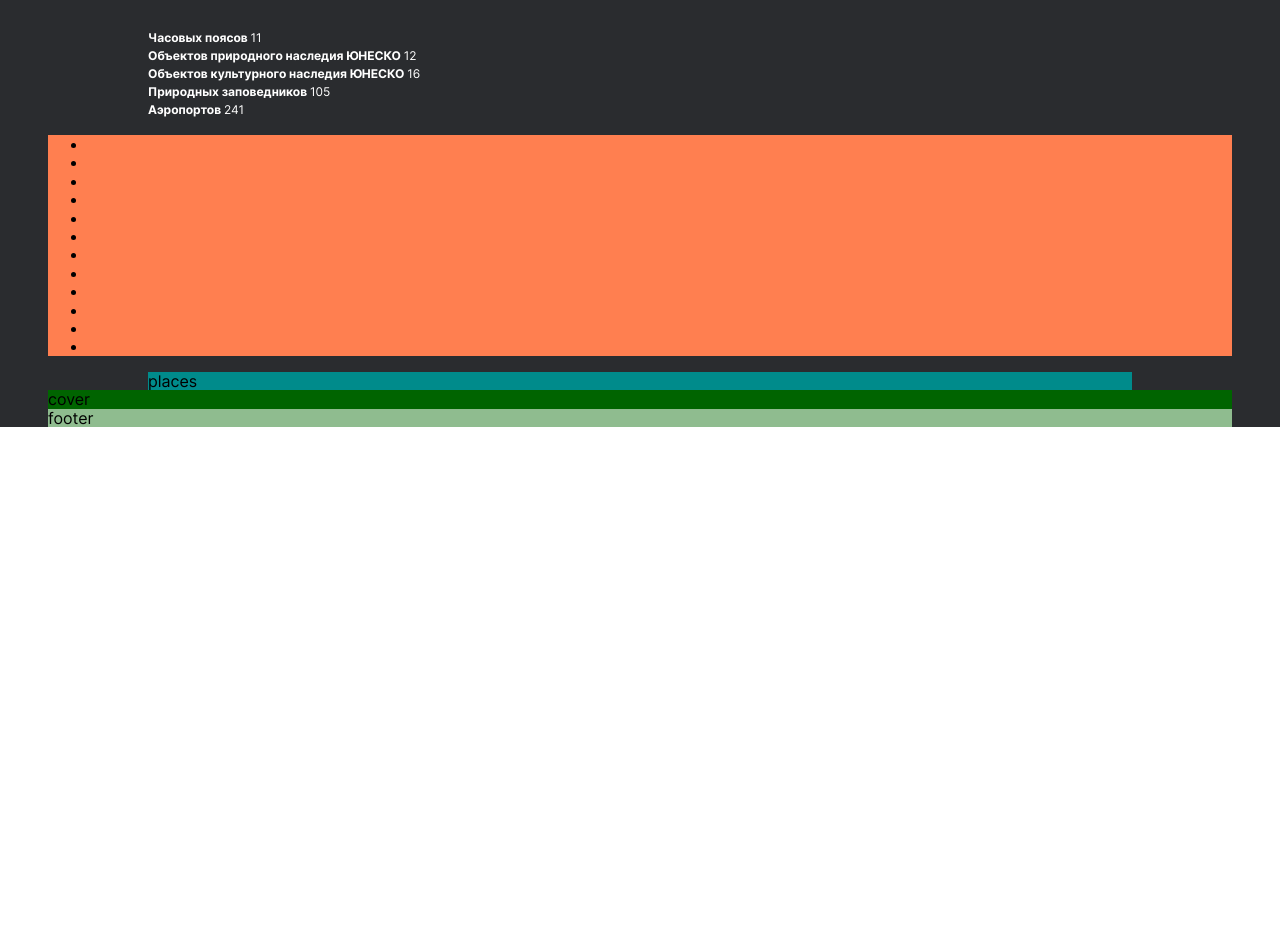
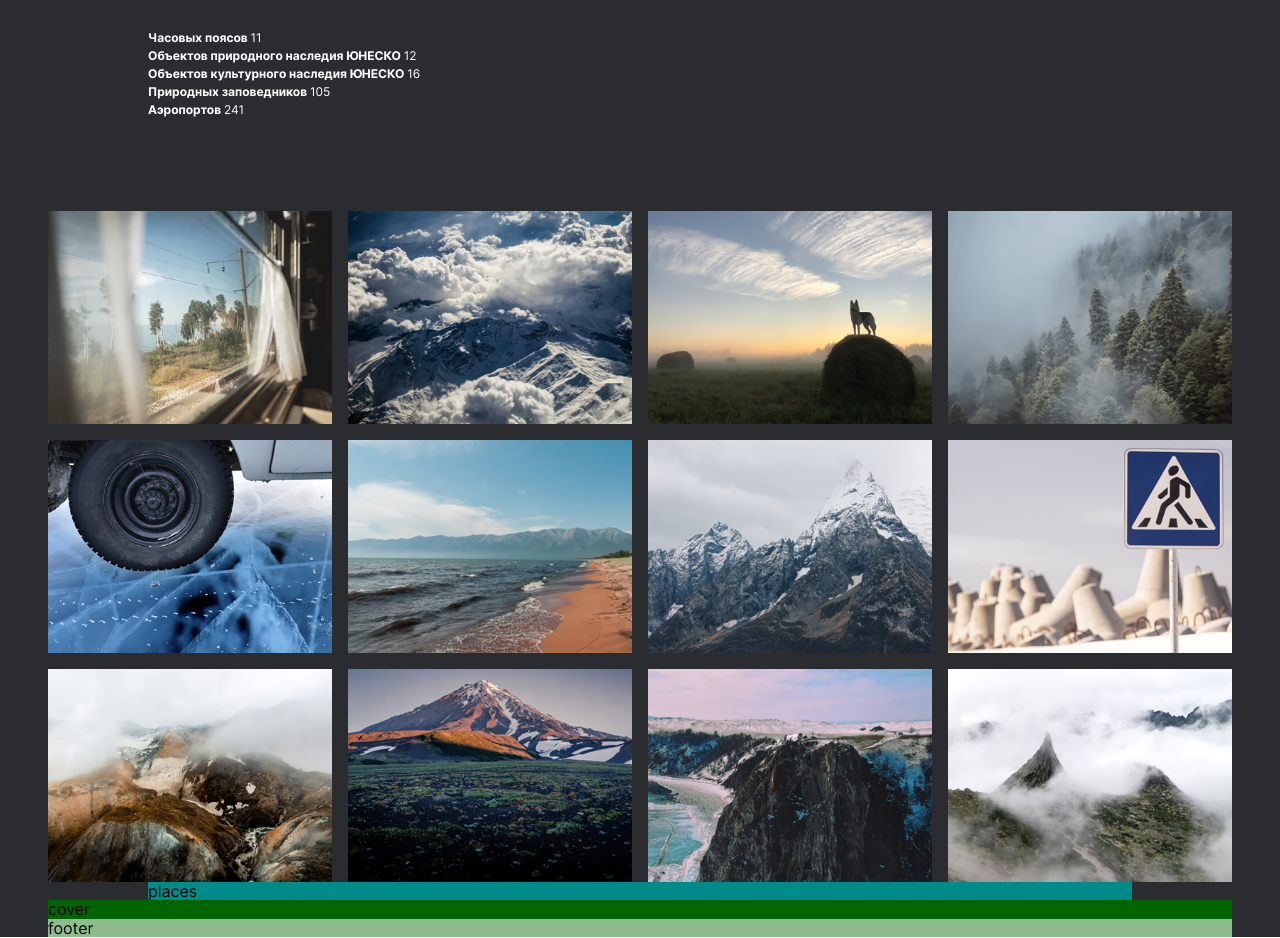
Before and after one commit to igor0sipov/russian-travel, a plain HTML site: page index.html in a window 1280 px wide. Shown: the part 1542-2480 px from the top of the page. Before the commit the page ends 1970 px from the top, so only its background shows below. Drawn offline with Linux system fonts and the light colour scheme.

Commit message:
photo-grid finished

```diff
--- a/blocks/intro/__list/intro__list.css
+++ b/blocks/intro/__list/intro__list.css
@@ -1,5 +1,5 @@
 .intro__list {
-  margin: 32px 0 0;
+  margin: 32px 0 92px;
   padding: 0;
   list-style: none;
 
--- /dev/null
+++ b/blocks/photo-grid/__item/photo-grid__item.css
@@ -0,0 +1,5 @@
+.photo-grid__item{
+  width: 100%;
+  margin: 0;
+  padding: 0;
+}
--- a/blocks/photo-grid/photo-grid.css
+++ b/blocks/photo-grid/photo-grid.css
@@ -1,4 +1,15 @@
+@import url(./__item/photo-grid__item.css);
+
 .photo-grid {
-  background-color: coral;
   grid-area: photo-grid;
+  margin: 0;
+  padding: 0;
+  list-style: none;
+
+  width: 100%;
+  display: grid;
+  grid-template-columns: repeat(auto-fit, 284px);
+  grid-auto-rows: 213px;
+  gap: 16px;
+  font-size: 0;
 }
--- a/index.html
+++ b/index.html
@@ -44,18 +44,42 @@
     </section>
 
     <ul class="photo-grid">
-      <li class="photo-grid__item"></li>
-      <li class="photo-grid__item"></li>
-      <li class="photo-grid__item"></li>
-      <li class="photo-grid__item"></li>
-      <li class="photo-grid__item"></li>
-      <li class="photo-grid__item"></li>
-      <li class="photo-grid__item"></li>
-      <li class="photo-grid__item"></li>
-      <li class="photo-grid__item"></li>
-      <li class="photo-grid__item"></li>
-      <li class="photo-grid__item"></li>
-      <li class="photo-grid__item"></li>
+      <li>
+        <img src="./pictures/photo-grid-train.jpg" alt="" class="photo-grid__item">
+      </li>
+      <li>
+        <img src="./pictures/photo-grid-atharva-tulsi.jpg" alt="" class="photo-grid__item">
+      </li>
+      <li>
+        <img src="./pictures/photo-grid-tuman.jpg" alt="" class="photo-grid__item">
+      </li>
+      <li>
+        <img src="./pictures/photo-grid-sochi.jpg" alt="" class="photo-grid__item">
+      </li>
+      <li>
+        <img src="./pictures/photo-grid-arisa.jpg" alt="" class="photo-grid__item">
+      </li>
+      <li>
+        <img src="./pictures/photo-grid-baikal.jpg" alt="" class="photo-grid__item">
+      </li>
+      <li>
+        <img src="./pictures/photo-grid-elbrus.jpg" alt="" class="photo-grid__item">
+      </li>
+      <li>
+        <img src="./pictures/photo-grid-kondratiev.jpg" alt="" class="photo-grid__item">
+      </li>
+      <li>
+        <img src="./pictures/photo-grid-kamchatka-1.jpg" alt="" class="photo-grid__item">
+      </li>
+      <li>
+        <img src="./pictures/photo-grid-kamchatka-2.jpg" alt="" class="photo-grid__item">
+      </li>
+      <li>
+        <img src="./pictures/photo-grid-baikal-2.jpg" alt="" class="photo-grid__item">
+      </li>
+      <li>
+        <img src="./pictures/photo-grid-ergaki.jpg" alt="" class="photo-grid__item">
+      </li>
     </ul>
     <section class="places">places</section>
     <section class="cover">cover</section>
```
